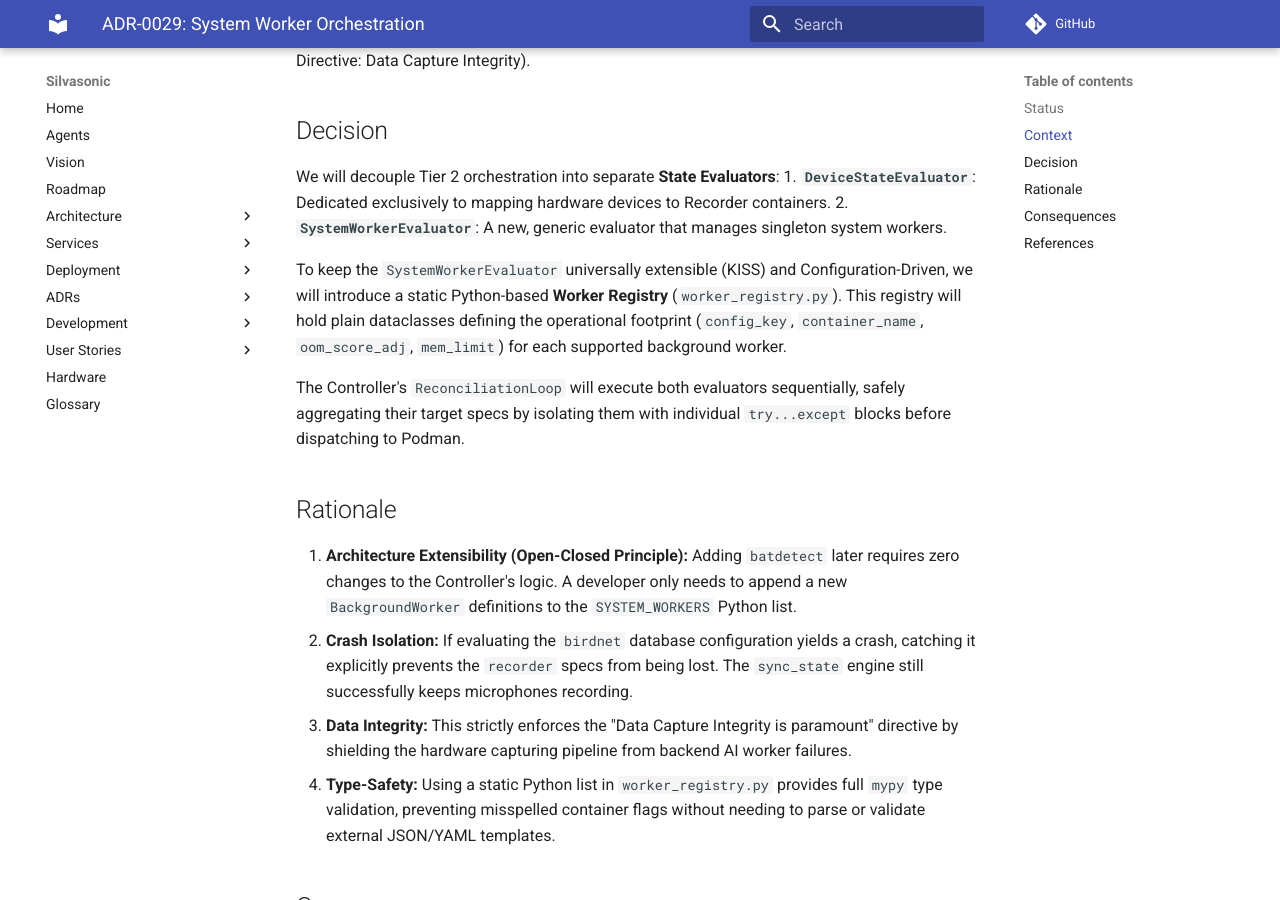
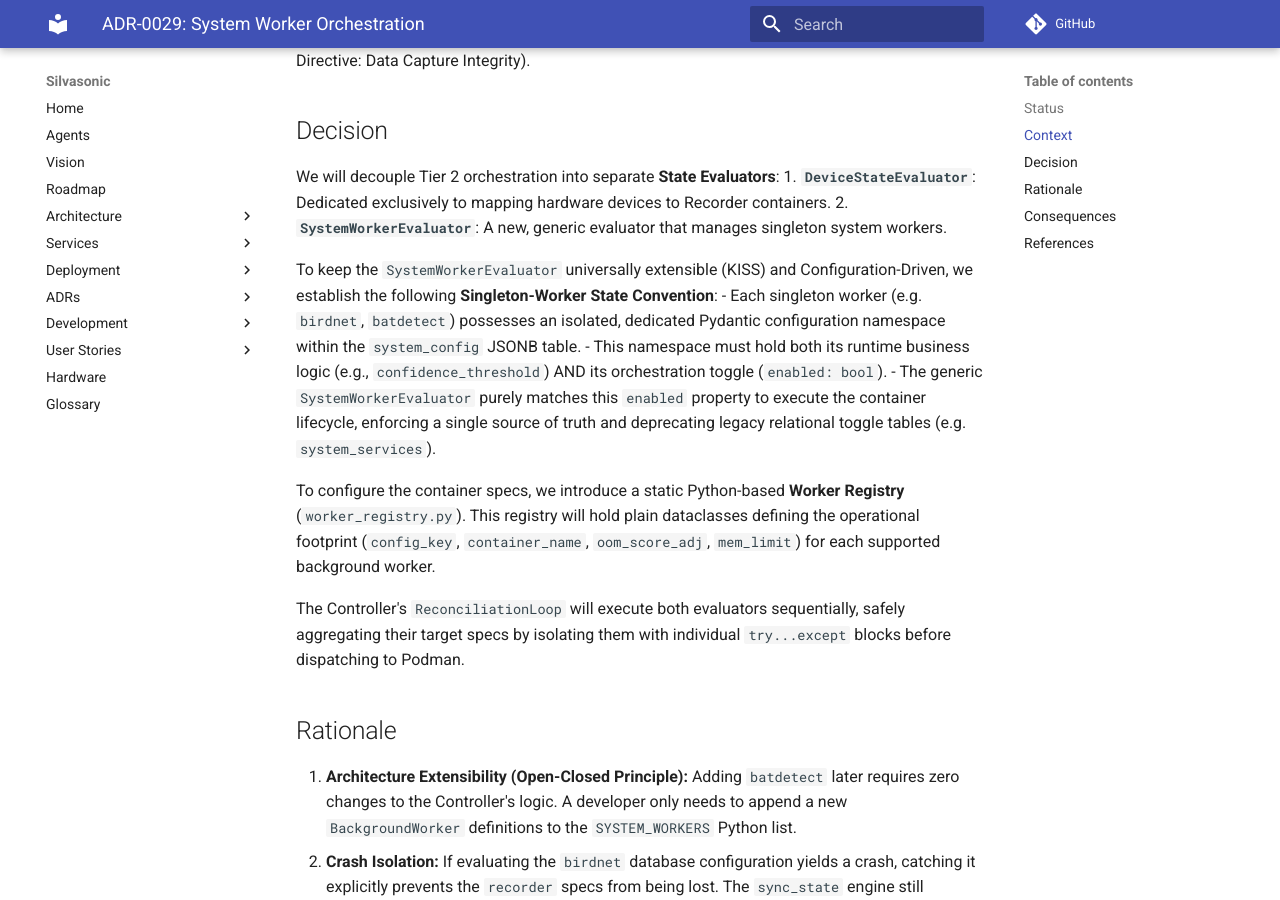
Before and after one commit to kyellsen/silvasonic, an MkDocs documentation site: the page built from docs/adr/0029-system-worker-orchestration.md, in a window 1280 px wide and 900 px high, scrolled down 546 px. Built offline with MkDocs 1.6.1 and Material for MkDocs 9.7.7, drawn with Linux system fonts in a browser that asks for light colours; comment, search, counter and statistics services are not loaded.

Commit message:
docs(architecture): refine singleton worker conventions and testing requirements
Refinements based on review of Phase 4 (Worker Orchestration) in Milestone 0.8.0.

Documentation Updates:
- Establish the "Singleton-Worker State Convention" in ADR-0029, formally mandating `system_config` JSONB as the single source of truth for the `enabled` orchestration toggle.
- Clarify inference spike terminology (reference `birdnetlib` as community wrapper, soften "leaky memory" phrasing to "higher RSS growth").
- Increase BirdNET worker target memory limit from 300m to 512m.
- Ensure test definitions explicitly require `10s preprocessed fixture` instead of shortened dummy audio.

Test Gap Closing (Milestone 0.8.0 Phase 4):
- Add requirements for `integration` tests covering the new `SystemWorkerEvaluator` querying the database.
- Outline specific `test_singleton_worker_lifecycle` system test.
- Highlight critical regression risk against existing Controller tests caused by the new out-of-the-box `birdnet` container auto-start.

```diff
--- a/docs/adr/0029-system-worker-orchestration.md
+++ b/docs/adr/0029-system-worker-orchestration.md
@@ -14,7 +14,12 @@ We will decouple Tier 2 orchestration into separate **State Evaluators**:
 1. **`DeviceStateEvaluator`**: Dedicated exclusively to mapping hardware devices to Recorder containers.
 2. **`SystemWorkerEvaluator`**: A new, generic evaluator that manages singleton system workers.
 
-To keep the `SystemWorkerEvaluator` universally extensible (KISS) and Configuration-Driven, we will introduce a static Python-based **Worker Registry** (`worker_registry.py`). This registry will hold plain dataclasses defining the operational footprint (`config_key`, `container_name`, `oom_score_adj`, `mem_limit`) for each supported background worker.
+To keep the `SystemWorkerEvaluator` universally extensible (KISS) and Configuration-Driven, we establish the following **Singleton-Worker State Convention**:
+- Each singleton worker (e.g. `birdnet`, `batdetect`) possesses an isolated, dedicated Pydantic configuration namespace within the `system_config` JSONB table.
+- This namespace must hold both its runtime business logic (e.g., `confidence_threshold`) AND its orchestration toggle (`enabled: bool`).
+- The generic `SystemWorkerEvaluator` purely matches this `enabled` property to execute the container lifecycle, enforcing a single source of truth and deprecating legacy relational toggle tables (e.g. `system_services`).
+
+To configure the container specs, we introduce a static Python-based **Worker Registry** (`worker_registry.py`). This registry will hold plain dataclasses defining the operational footprint (`config_key`, `container_name`, `oom_score_adj`, `mem_limit`) for each supported background worker.
 
 The Controller's `ReconciliationLoop` will execute both evaluators sequentially, safely aggregating their target specs by isolating them with individual `try...except` blocks before dispatching to Podman.
 
```
Also changed, not shown: docs/development/milestones/milestone_0_8_0.md (+12 -10 lines), docs/services/birdnet.md (+2 -1 lines).
